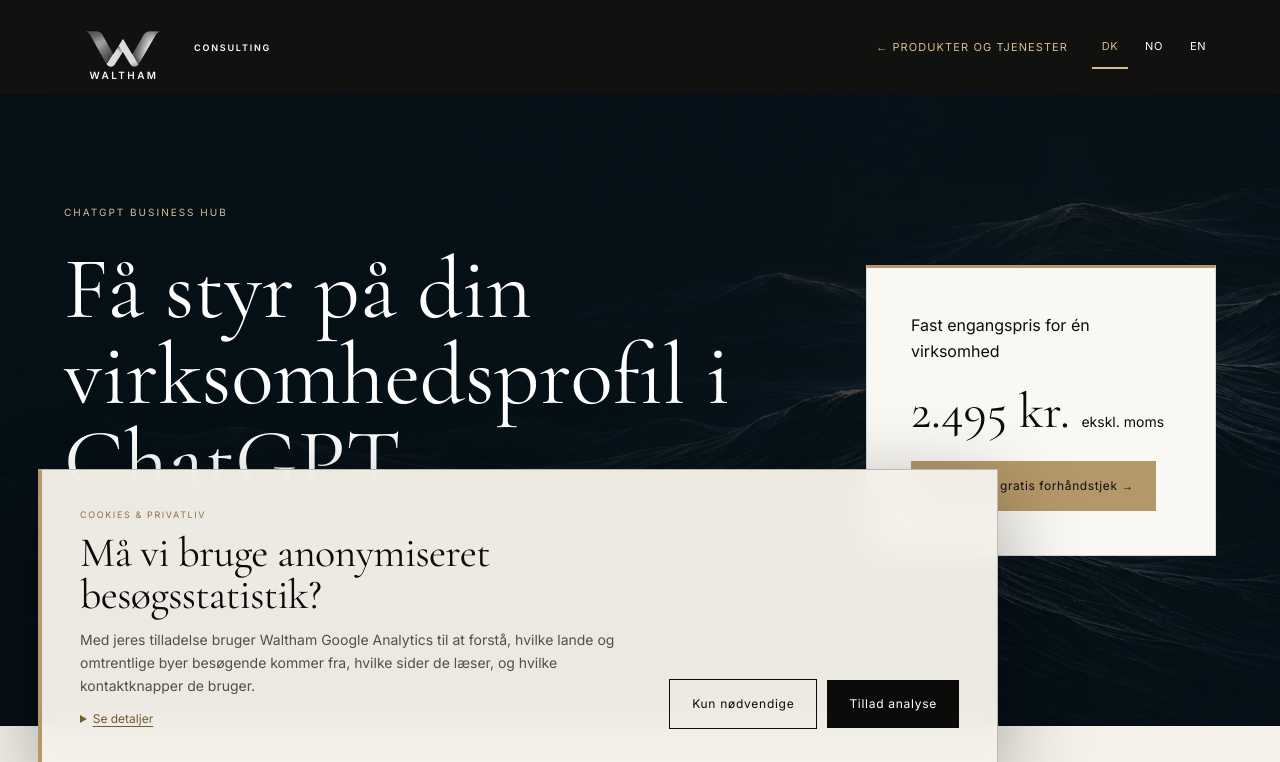
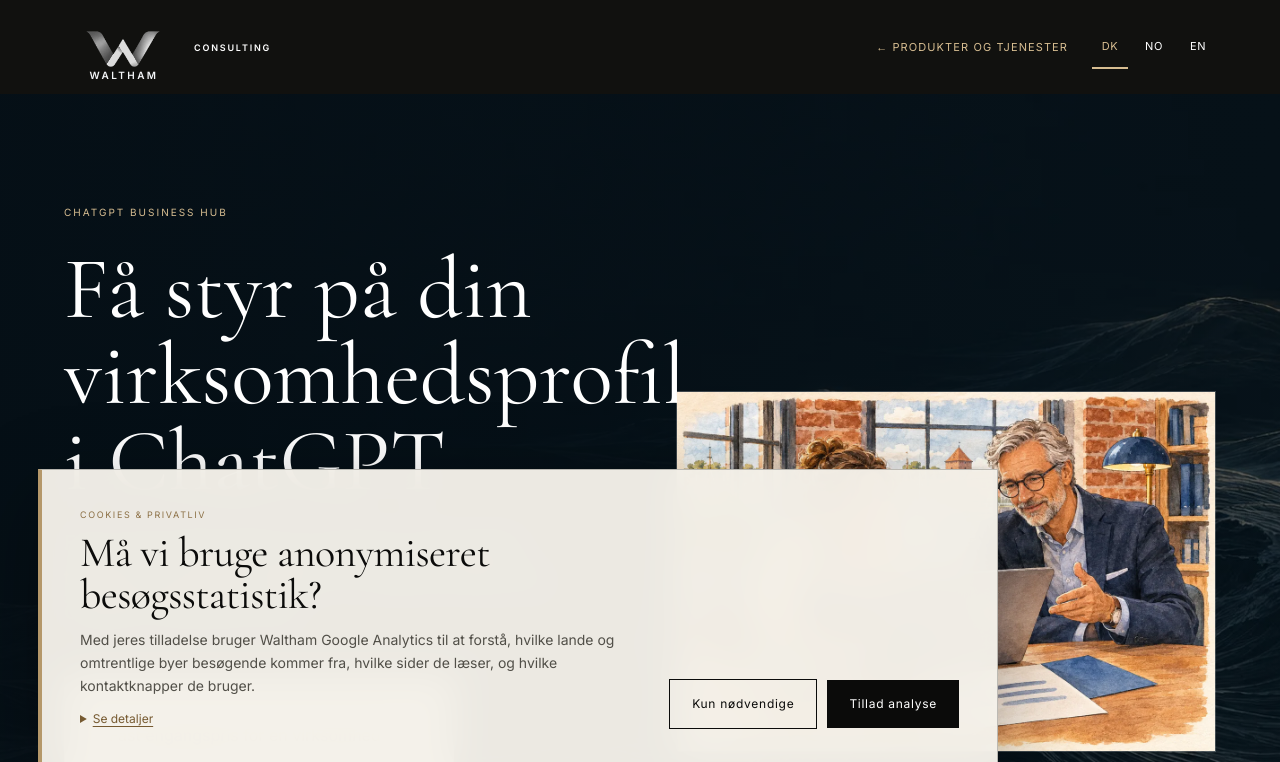
Before and after one commit to waltham1968-source/Waltham, a plain HTML site: page dk/chatgpt-business-hub-setup.html in a window 1280 px wide. Shown: the top 762 px of the page. Drawn offline with nearby package versions, Linux system fonts and the light colour scheme.

Commit message:
Illustrate ChatGPT Business Hub product sheets in all three languages

```diff
--- a/css/chatgpt-business-hub-setup.css
+++ b/css/chatgpt-business-hub-setup.css
@@ -1,4 +1,7 @@
-.hub-offer{display:grid;grid-template-columns:minmax(0,1fr) minmax(280px,350px);gap:clamp(30px,7vw,90px);align-items:center}
+.hub-offer{display:grid;grid-template-columns:minmax(0,1fr) minmax(0,1fr);grid-template-areas:"intro art" "price art";gap:24px clamp(30px,6vw,72px);align-items:center}
+.hub-offer-intro{grid-area:intro;align-self:end}
+.hub-offer-image{grid-area:art;display:block;width:100%;height:auto;border:1px solid #ffffff38}
+.hub-offer .offer-card{grid-area:price;align-self:start;max-width:390px}
 .hub-offer .offer-card{background:#faf8f3;color:var(--ink);padding:clamp(24px,4vw,44px)}
 .hub-offer .offer-card p{color:var(--ink);margin:0 0 12px}
 .hub-offer .offer-card .offer-price{margin:4px 0 20px;font-size:clamp(34px,4vw,50px)}
@@ -14,5 +17,5 @@
 .hub-reference a{text-decoration:underline;text-underline-offset:4px}
 .hub-offer a:focus-visible,.hub-next a:focus-visible{outline:2px solid var(--gold);outline-offset:4px}
 @media(max-width:850px){.hub-delivery .offer-grid{grid-template-columns:1fr}}
-@media(max-width:720px){.hub-offer{grid-template-columns:1fr}}
-@media print{.product-hub-nav,footer,.button,.hub-reference{display:none}.product-hub-hero,.hub-next{color:#111;background:#fff;padding:18px 0}.digital-offers{padding:18px 0}.digital-services-hero .services-lead,.hub-offer .eyebrow{color:#222}.hub-offer{grid-template-columns:1fr 250px;gap:20px}.hub-delivery .offer-grid{grid-template-columns:repeat(3,1fr)}.hub-offer h1{font-size:38px}.offer-card{break-inside:avoid}}
+@media(max-width:820px){.hub-offer{grid-template-columns:1fr;grid-template-areas:"intro" "price" "art"}}
+@media print{.product-hub-nav,footer,.button,.hub-reference{display:none}.product-hub-hero,.hub-next{color:#111;background:#fff;padding:18px 0}.digital-offers{padding:18px 0}.digital-services-hero .services-lead,.hub-offer .eyebrow{color:#222}.hub-offer{grid-template-columns:1fr 250px;grid-template-areas:"intro art" "price art";gap:20px}.hub-delivery .offer-grid{grid-template-columns:repeat(3,1fr)}.hub-offer h1{font-size:38px}.offer-card{break-inside:avoid}}
--- a/dk/chatgpt-business-hub-setup.html
+++ b/dk/chatgpt-business-hub-setup.html
@@ -14,7 +14,8 @@
   <meta property="og:title" content="Virksomhedsprofil i ChatGPT | Waltham">
   <meta property="og:description" content="Få en klar beskrivelse af, hvad din virksomhed tilbyder, og praktisk hjælp til at sætte profilen op i ChatGPT Business Hub.">
   <meta property="og:url" content="https://www.waltham.dk/dk/chatgpt-business-hub-setup.html">
-  <meta property="og:image" content="https://www.waltham.dk/assets/waltham-logo-blue.png">
+  <meta property="og:image" content="https://www.waltham.dk/assets/chatgpt-business-hub-setup.webp">
+  <meta property="og:image:alt" content="En virksomhedsejer og en rådgiver gennemgår en virksomhedsprofil sammen ved en bærbar computer.">
   <link rel="stylesheet" href="/css/styles.css">
   <link rel="stylesheet" href="/css/brand-logo.css">
   <link rel="stylesheet" href="/css/digital-services.css">
@@ -32,7 +33,7 @@
   <main>
     <section class="product-hub-hero digital-services-hero">
       <div class="wrap hub-offer">
-        <div>
+        <div class="hub-offer-intro">
           <p class="eyebrow">ChatGPT Business Hub</p>
           <h1>Få styr på din virksomhedsprofil i ChatGPT</h1>
           <p class="services-lead">Få en klar beskrivelse af, hvad din virksomhed tilbyder, og praktisk hjælp til at sætte profilen op i ChatGPT Business Hub.</p>
@@ -42,6 +43,7 @@
           <p class="offer-price">2.495 kr. <small>ekskl. moms</small></p>
           <a class="button primary" href="mailto:waltham@me.com?subject=Waltham%20%7C%20ChatGPT%20Business%20Hub&amp;body=Hej%20Nikolai%2C%0A%0AJeg%20vil%20gerne%20bede%20om%20et%20gratis%20forh%C3%A5ndstjek%20til%20ChatGPT%20Business%20Hub.%0A%0AVirksomhed%3A%0AWebadresse%3A%0A%0AVenlig%20hilsen%0A">Bed om et gratis forhåndstjek →</a>
         </div>
+        <img class="hub-offer-image" src="/assets/chatgpt-business-hub-setup.webp" alt="En virksomhedsejer og en rådgiver gennemgår en virksomhedsprofil sammen ved en bærbar computer." width="1200" height="800" fetchpriority="high">
       </div>
     </section>
     <section class="digital-offers hub-delivery" aria-labelledby="delivery">
```
Also changed, not shown: en/chatgpt-business-hub-setup.html (+4 -2 lines), no/chatgpt-business-hub-setup.html (+4 -2 lines), assets/chatgpt-business-hub-setup.webp (added).
